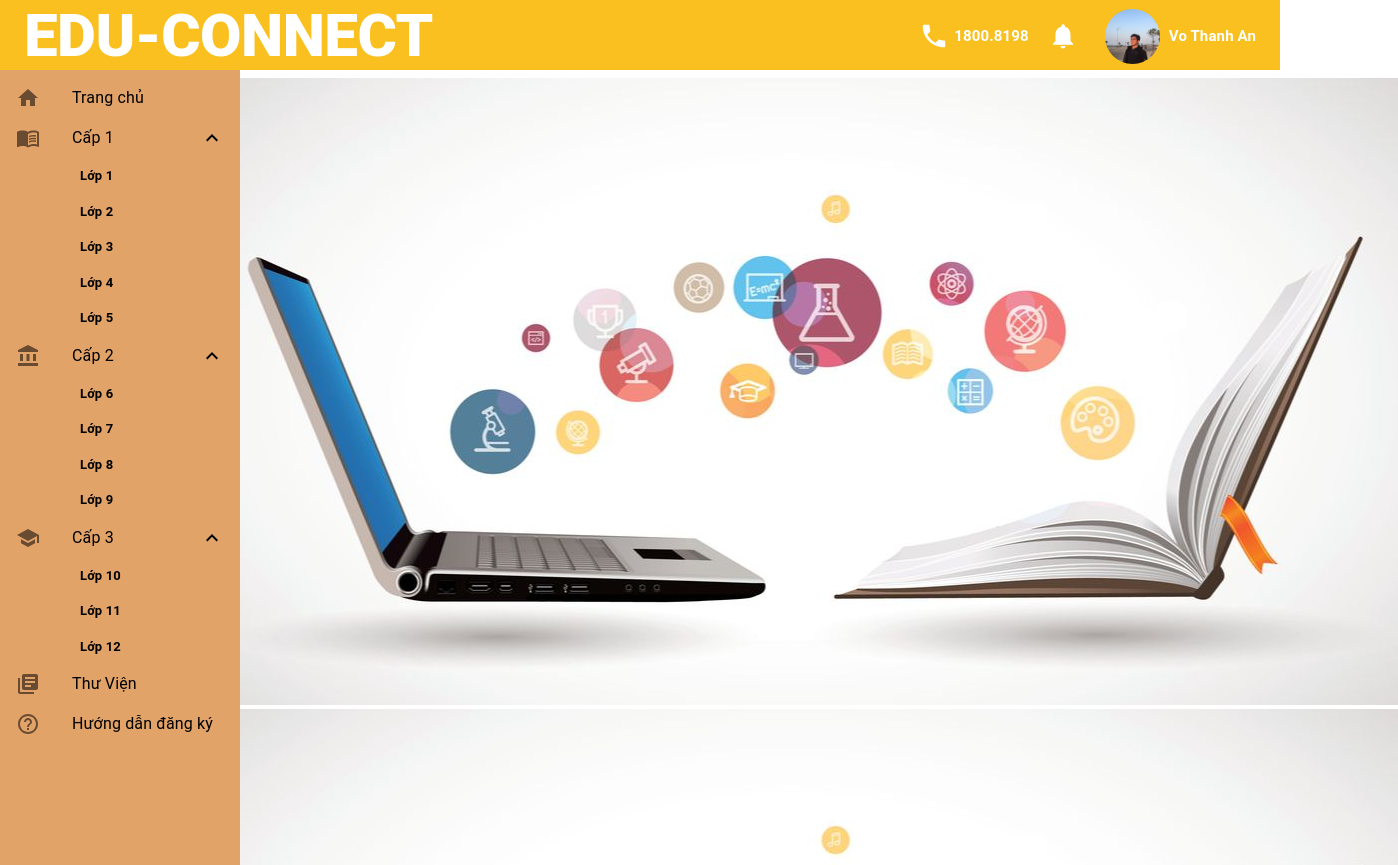
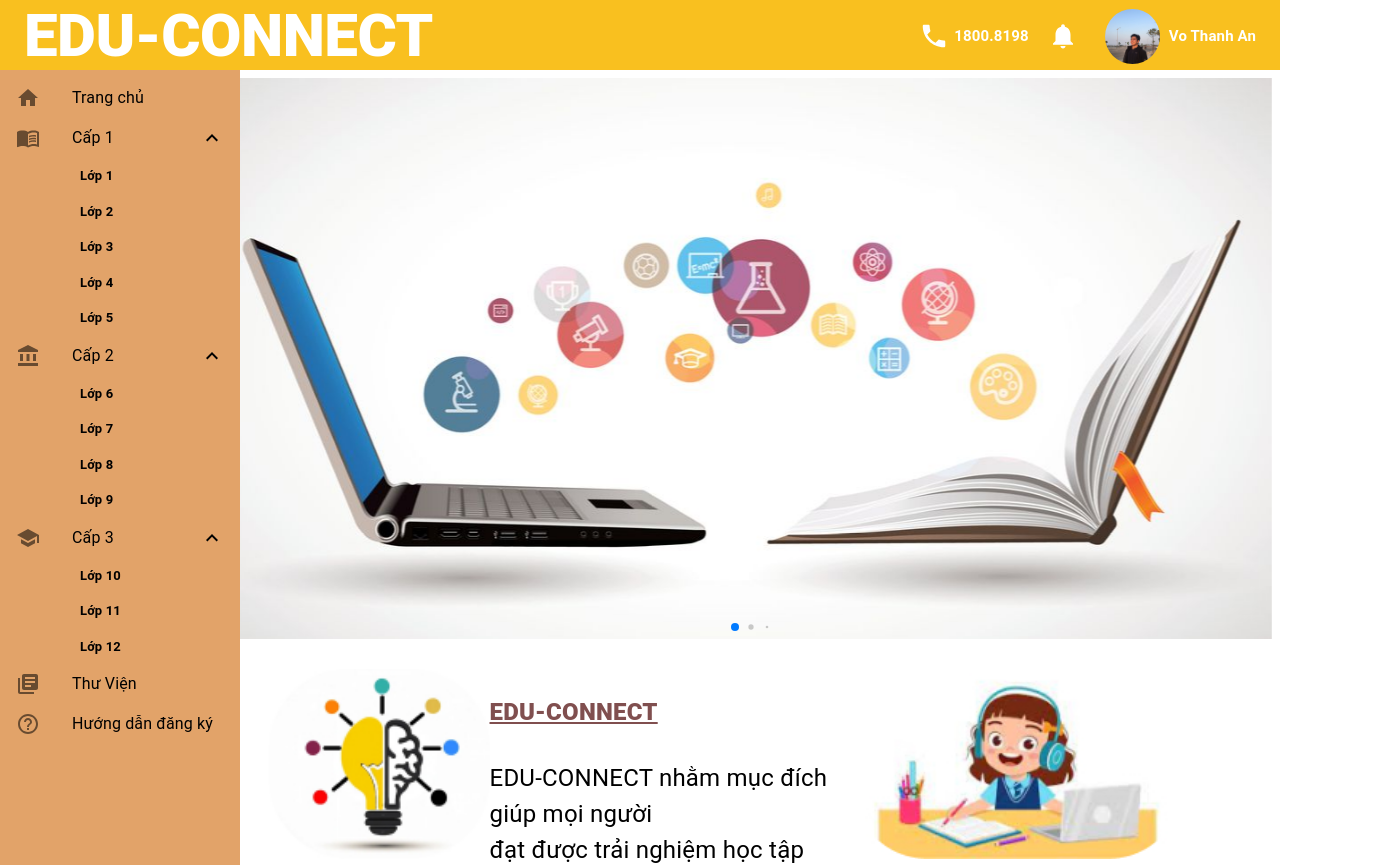
Before and after one commit to VoThanhAn2808/FE-EDU-CONNECT, a React (Create React App) app: page / in a window 1280 px wide. Shown: the top 865 px of the page, 1398 px wide, since content can reach past the window. Built offline with nearby package versions, Linux system fonts and the light colour scheme; the HTML template or start-up script is replaced by a standard one.

Commit message:
update slide

```diff
--- /dev/null
+++ b/src/pages/Guest/Home/Slide/Slide.css
@@ -0,0 +1,22 @@
+.swiper {
+    width: 100%;
+    height: 100%;
+  }
+
+  .swiper-slide {
+    text-align: center;
+    font-size: 18px;
+    background: #fff;
+
+    /* Center slide text vertically */
+    display: flex;
+    justify-content: center;
+    align-items: center;
+  }
+
+  .swiper-slide img {
+    display: block;
+    width: 100%;
+    height: 100%;
+    object-fit: cover;
+  }
--- a/src/pages/Guest/Home/Slide/Slide.jsx
+++ b/src/pages/Guest/Home/Slide/Slide.jsx
@@ -1,7 +1,11 @@
+import "./Slide.css";
 import React from 'react';
 import SLIDE from "./slide.jpg";
 import { Swiper, SwiperSlide } from 'swiper/react';
+import 'swiper/css';
+import 'swiper/css/pagination';
 import { Pagination } from 'swiper/modules';
+import { Box } from "@mui/material";
 
 const data = [
   {
@@ -20,6 +24,7 @@
 
 function Slide() {
   return (
+    <Box sx={{ height: "auto", width: "100%" }}>
       <Swiper
         pagination={{
           dynamicBullets: true,
@@ -28,14 +33,15 @@
       >
         {data.map(({ avatar }, index) => {
           return (
-            <SwiperSlide key={index}>
-              <div>
+            <SwiperSlide key={index} className="slider">
+              <div className="client__avatar">
                 <img src={avatar} alt={`Slide ${index}`} />
               </div>
             </SwiperSlide>
           );
         })}
       </Swiper>
+    </Box>
   );
 };
 
```
